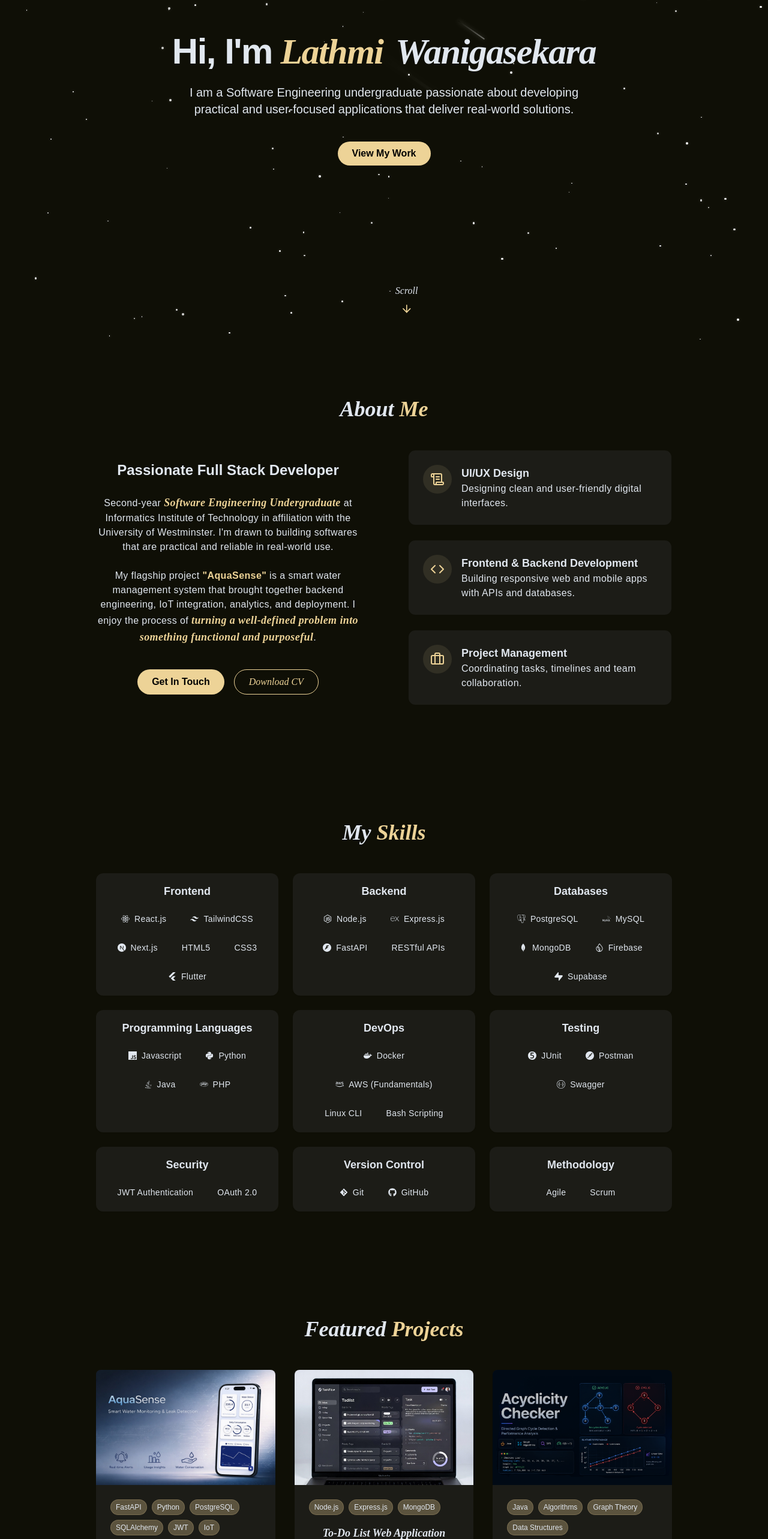
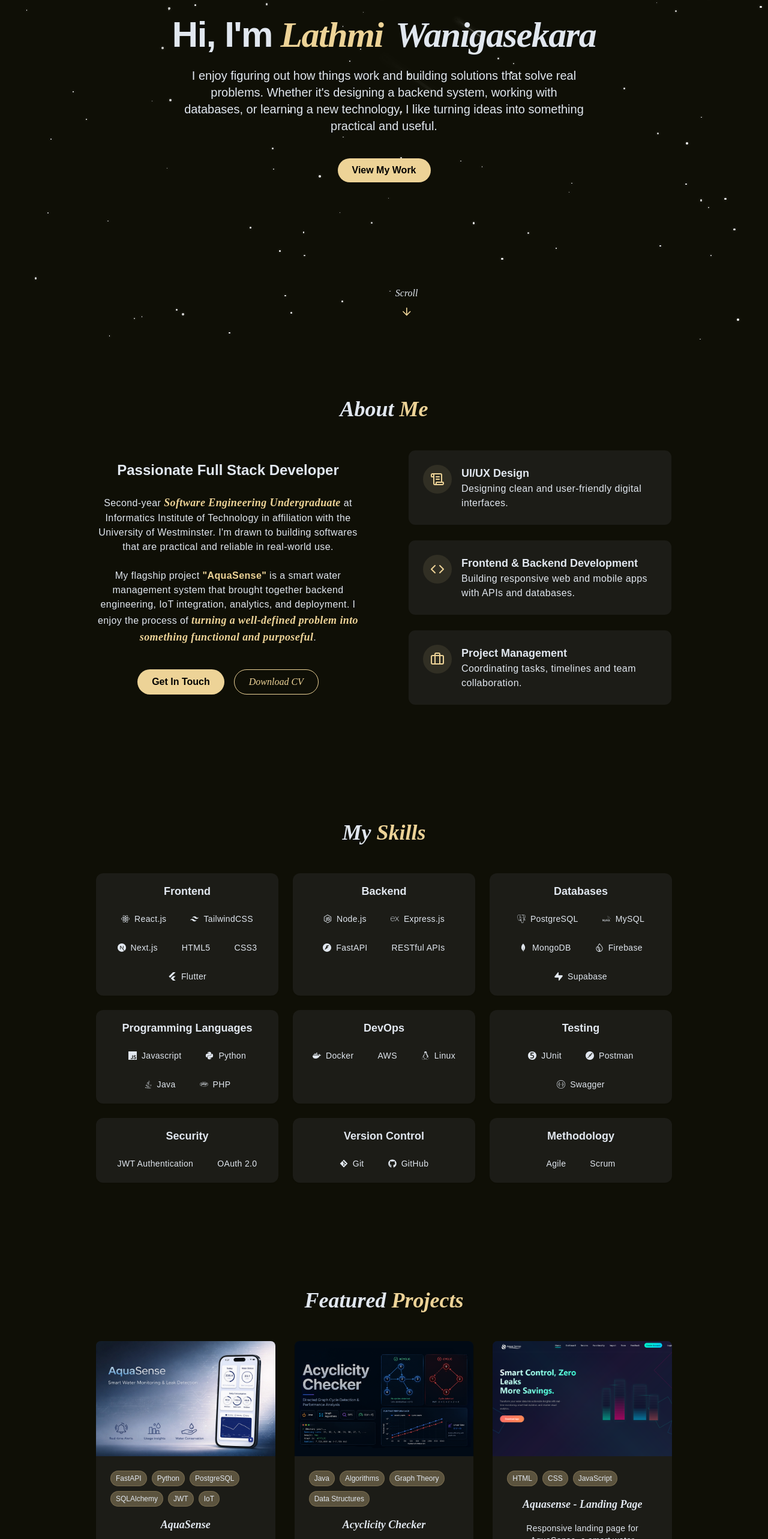
Before and after one commit to lathmi/portfolio, a React (Vite) app: page / in a window 1280 px wide. Shown: the part 234-2800 px from the top of the page at 60% size. Built offline with nearby package versions, Linux system fonts and the light colour scheme.

Commit message:
edited v2

```diff
--- a/src/components/HeroSection.jsx
+++ b/src/components/HeroSection.jsx
@@ -30,7 +30,9 @@ export const HeroSection = () => {
                     </h1>
 
                     <p className="text-lg md:text-xl text-muted-foreground max-w-2xl mx-auto animate-fade-in-delay-3">
-                        I am a Software Engineering undergraduate passionate about developing practical and user-focused applications that deliver real-world solutions.
+                        I enjoy figuring out how things work and building solutions that solve real problems.
+                        Whether it's designing a backend system, working with databases, or learning a new technology,
+                        I like turning ideas into something practical and useful.
                     </p>
 
                     <div className="pt-4 opacity-0 animate-fade-in-delay-4">
--- a/src/components/ProjectsSection.jsx
+++ b/src/components/ProjectsSection.jsx
@@ -14,17 +14,9 @@ const projects = [
         demoUrl: "https://aquasense-sdgp.web.app",
         githubUrl: "https://github.com/lathmi/sdgp-se24-aquasense-mobile"
     },
+
     {
         id: 2,
-        title: "To-Do List Web Application",
-        description: "Full-stack task management web app with RESTful routing, full CRUD operations, and dynamic UI rendering.",
-        image: `${base}projects/todo.jpg`,
-        tags: ["Node.js", "Express.js", "MongoDB"],
-        demoUrl: "#",
-        githubUrl: "https://github.com/lathmi/to-do-list"
-    },
-    {
-        id: 3,
         title: "Acyclicity Checker",
         description: "Java-based directed graph algorithm using sink-elimination and iterative DFS cycle detection with three-colour marking.",
         image: `${base}projects/acyclicitychecker.png`,
@@ -34,25 +26,7 @@ const projects = [
     },
 
     {
-        id: 4,
-        title: "E-commerce Web Application",
-        description: "PHP-based e-commerce system with session-based cart management, product handling and dynamic page updates.",
-        image: `${base}projects/ecommerce.jpg`,
-        tags: ["PHP", "Session Management", "Backend"],
-        demoUrl: "#",
-        githubUrl: "https://github.com/lathmi/e-commerce"
-    },
-    {
-        id: 5,
-        title: "Life Below Water Web Application",
-        description: "Responsive sustainability awareness web app built collaboratively in an Agile team with cross-device compatibility.",
-        image: `${base}projects/lifebelowwater.png`,
-        tags: ["HTML5", "CSS3", "JavaScript", "Agile"],
-        demoUrl: "#",
-        githubUrl: "https://github.com/lathmi/life-below-water"
-    },
-    {
-        id: 6,
+        id: 3,
         title: "Aquasense - Landing Page",
         description: "Responsive landing page for AquaSense, a smart water management and leak detection system focused on real-time usage monitoring, leak detection, and sustainable water conservation.",
         image: `${base}projects/landingpage.png`,
--- a/src/components/SkillsSection.jsx
+++ b/src/components/SkillsSection.jsx
@@ -86,7 +86,7 @@ const skillCategories = [
 
     {
         label: "DevOps",
-        skills: ["Docker", "AWS (Fundamentals)", "Linux CLI", "Bash Scripting"],
+        skills: ["Docker", "AWS", "Linux"],
     },
 
     {
```
Also changed, not shown: 1 other file (tests, documents, lock files or other folders).
